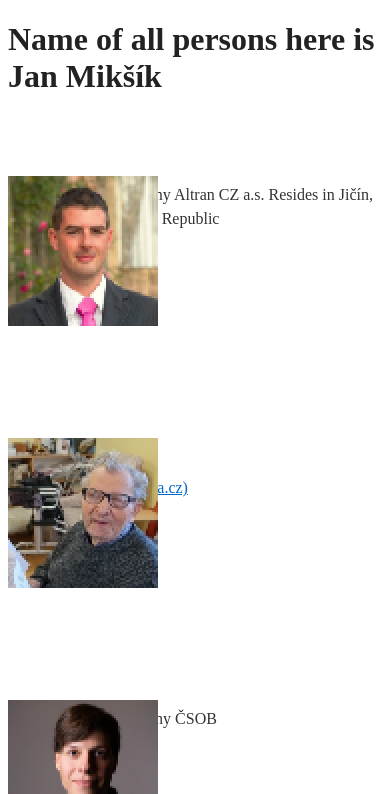
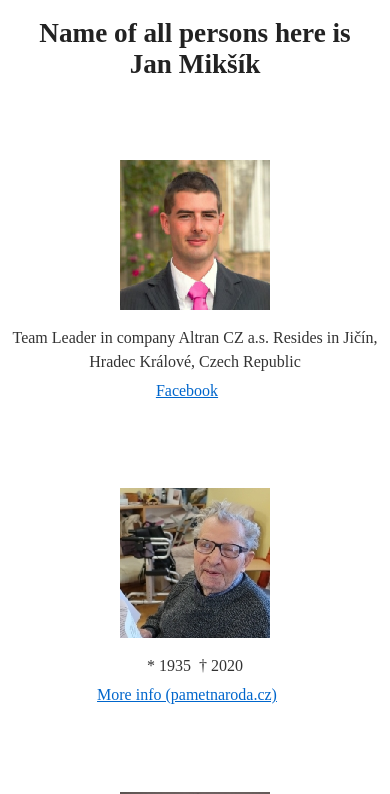
Before and after one commit to jan-miksik/jan-miksik-com, a Nuxt app: page / in a window 390 px wide. Shown: the top 794 px of the page. Built offline with nearby package versions, Linux system fonts and the light colour scheme.

Commit message:
add version for mobile

```diff
--- a/src/pages/index.vue
+++ b/src/pages/index.vue
@@ -3,26 +3,33 @@
     <h1 class="title">Name of all persons here is<br>
       Jan Mikšík</h1>
     <ClientOnly>
-      <!-- Single canvas for all profiles -->
-      <canvas ref="mainCanvas" class="fullscreen-canvas"></canvas>
+      <!-- Canvas only shows on desktop -->
+      <canvas v-if="!isMobile" ref="mainCanvas" class="fullscreen-canvas"></canvas>
 
-      <!-- Profile sections with proper positioning -->
       <div class="profiles-container">
         <div
           v-for="(profile, index) in randomizedProfiles"
           :key="profile.profileFoto"
           class="profile-section"
         >
-          <!-- Hidden image for particle effect -->
+          <!-- Show normal image on mobile -->
           <img
+            v-if="isMobile"
+            :src="profile.profileFoto"
+            :alt="`Profile Photo ${index + 1}`"
+            class="profile-image"
+          />
+          <!-- Hidden image for particle effect on desktop -->
+          <img
+            v-else
             :ref="el => imageRefs[index] = el as HTMLImageElement"
             :src="profile.profileFoto"
             :alt="`Profile Photo ${index + 1}`"
             class="hidden-image"
           />
 
-          <!-- Image placeholder to maintain layout -->
-          <div class="image-placeholder"></div>
+          <!-- Image placeholder only needed for desktop -->
+          <div v-if="!isMobile" class="image-placeholder"></div>
 
           <div class="profile-content">
             <p class="description" v-if="profile.description">
@@ -58,20 +65,28 @@ import { ref, onMounted, nextTick } from 'vue'
 import { useParticleEffect } from '~/composables/useParticleEffect'
 
 const randomizedProfiles = ref<typeof profilesData>([...profilesData])
-
 const mainCanvas = ref<HTMLCanvasElement | null>(null)
 const imageRefs = ref<(HTMLImageElement | null)[]>([])
+const isMobile = ref(false)
 
 onMounted(() => {
+  // Check if device is mobile
+  isMobile.value = window.innerWidth <= 768
+
+  // Update isMobile on resize
+  window.addEventListener('resize', () => {
+    isMobile.value = window.innerWidth <= 768
+  })
+
   randomizedProfiles.value = [...profilesData].sort(() => Math.random() - 0.5)
 
   nextTick(() => {
+    if (isMobile.value) return // Don't initialize canvas on mobile
     if (!mainCanvas.value) return
 
     const addImage = useParticleEffect(mainCanvas.value)
     if (!addImage) return
 
-    // Calculate positions based on image placeholders
     imageRefs.value
       .filter((img): img is HTMLImageElement => img !== null)
       .forEach((image, index) => {
@@ -157,6 +172,39 @@ onMounted(() => {
   display: none;
 }
 
+.profile-image {
+  width: 150px;
+  height: 150px;
+  object-fit: cover;
+  margin-bottom: 1rem;
+}
+
+/* Mobile styles */
+@media (max-width: 768px) {
+  .profile-section {
+    display: flex;
+    flex-direction: column;
+    align-items: center;
+    text-align: center;
+    margin-bottom: 5rem;
+    gap: 0;
+  }
+
+  .profile-content {
+    position: static;
+    margin-top: 0;
+  }
+
+  .description {
+    margin: 0 auto;
+  }
+
+  .title {
+    text-align: center;
+    font-size: 1.7rem;
+  }
+}
+
 @media (prefers-reduced-motion: reduce) {
   * {
     animation: none !important;
```
